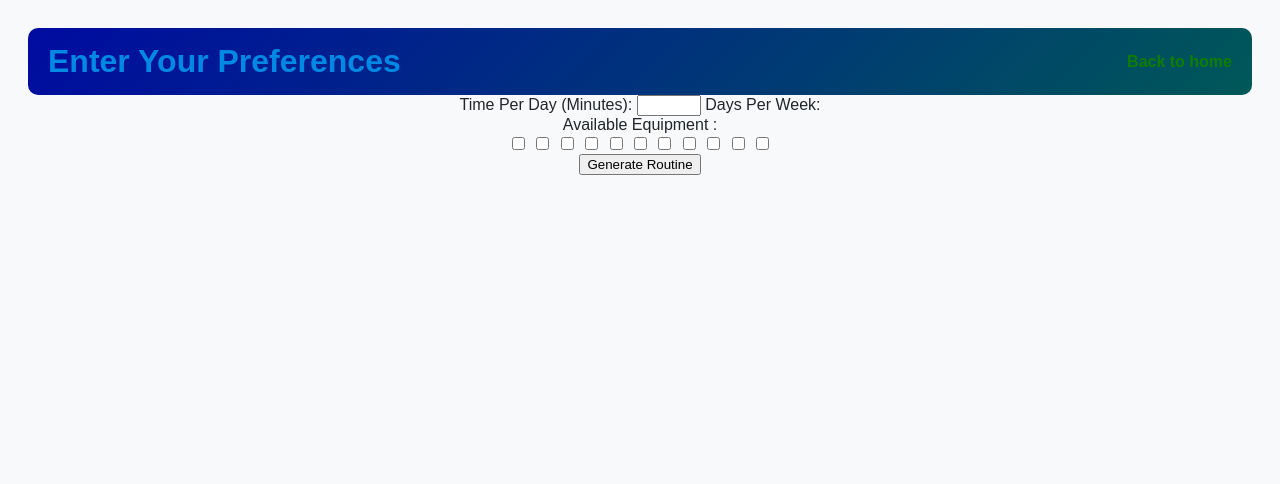
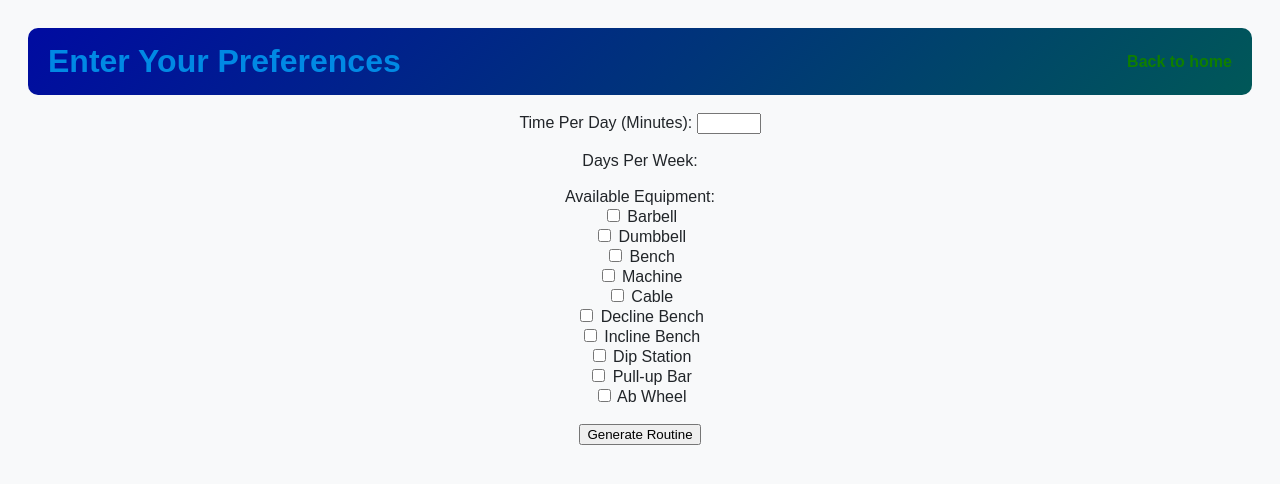
Before and after one commit to Mikeblackbelt/GymRoutineMaker, a Django app: template gymplan/templates/routineGenMain.html in a window 1280 px wide. Shown: the top 484 px of the page. Run offline with Django 5.2, Linux system fonts and the light colour scheme; the template is opened without the code that fills it, so the values that code supplies are empty.

Commit message:
something was done
i guess???

```diff
--- a/gymplan/templates/routineGenMain.html
+++ b/gymplan/templates/routineGenMain.html
@@ -10,43 +10,46 @@
     {% else %}
     <link rel="stylesheet" href="{% static 'routineGen_lightMode.css' %}">
     {% endif %}
+    <style>
+
+    </style>
 </head>
 <body>
     <div class="header">
         <h1>Enter Your Preferences</h1>
         <a href="{% url 'dashboard' %}">Back to home</a>
     </div>
+    <br>
 
     <form method="post" action="{% url 'routine_view' 'PLACEHOLDER' %}">
         {% csrf_token %}
         <input type="hidden" name="goal" value="{{ selected_goal }}">
 
         <label for="timePerDay">Time Per Day (Minutes):</label>
-        <input type="number" step="1" id="timePerDay" name="timePerDay" required min="10" max="240">
-
-        <label>Days Per Week:</label>
+        <input type="number" step="1" id="timePerDay" name="timePerDay" required min="10" max="240"><br>
+        <br>
+        <label>Days Per Week:</label><br>
         <div id="days-per-week">
             {% for day in available_days %}
             <button type="button" class="day-button" data-value="{{ day }}">{{ day }}</button>
             {% endfor %}
-        </div>
+        </div> <br>
         <input type="hidden" id="daysPerWeek" name="daysPerWeek" required>
 
-        <label for="equipmentPresent">Available Equipment :</label>
+        <label for="equipmentPresent">Available Equipment:</label> <br>
         <div class="equipmentPresent">
-            <input type="checkbox" id="Barbell" name="Barbell">
-            <input type="checkbox" id="Dumbbell" name="Dumbbell">
-            <input type="checkbox" id="Bench" name="Bench">
-            <input type="checkbox" id="Machine" name="Machine">
-            <input type="checkbox" id="Cable" name="Cable">
-            <input type="checkbox" id="Dumbbell" name="Dumbbell">
-            <input type="checkbox" id="Decline Bench" name="Decline Bench">
-            <input type="checkbox" id="Incline Bench" name="Incline Bench">
-            <input type="checkbox" id="Dip Station" name = 'Dip Station'>
-            <input type="checkbox" id="Pull-up Bar" name="Pull-up Bar">
-            <input type="checkbox" id="Ab Wheel" name="Ab Wheel">
+            <label><input type="checkbox" id="Barbell" name="Barbell"> Barbell</label><br>
+            <label><input type="checkbox" id="Dumbbell" name="Dumbbell"> Dumbbell</label><br>
+            <label><input type="checkbox" id="Bench" name="Bench"> Bench</label><br>
+            <label><input type="checkbox" id="Machine" name="Machine"> Machine</label><br>
+            <label><input type="checkbox" id="Cable" name="Cable"> Cable</label><br>
+            <label><input type="checkbox" id="Decline Bench" name="Decline Bench"> Decline Bench</label><br>
+            <label><input type="checkbox" id="Incline Bench" name="Incline Bench"> Incline Bench</label><br>
+            <label><input type="checkbox" id="Dip Station" name="Dip Station"> Dip Station</label><br>
+            <label><input type="checkbox" id="Pull-up Bar" name="Pull-up Bar"> Pull-up Bar</label><br>
+            <label><input type="checkbox" id="Ab Wheel" name="Ab Wheel"> Ab Wheel</label><br>
         </div>
-
+        <br>
         <button type="submit">Generate Routine</button>
     </form>
 
@@ -63,9 +66,5 @@
             });
         });
     </script>
-    <style>
-        .day-button { margin: 5px; padding: 10px; cursor: pointer; }
-        .day-button.selected { background-color: #4caf50; color: white; }
-    </style>
 </body>
 </html>
```
Also changed, not shown: gymplan/static/routineGen_darkMode.css (+39 -0 lines), db.sqlite3.
